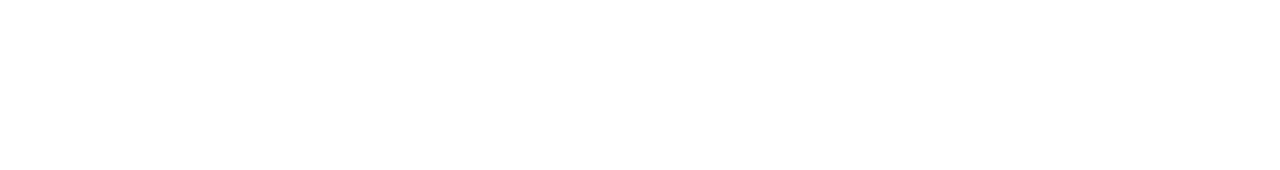
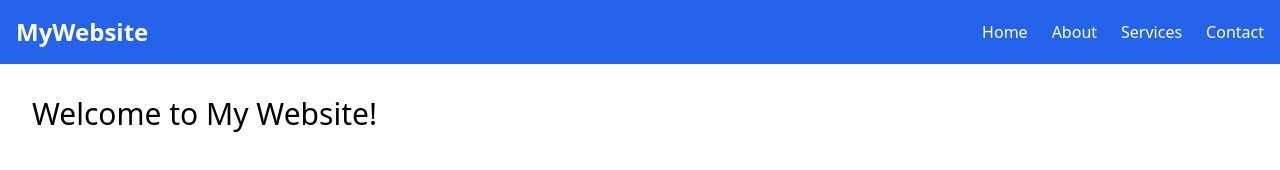
Before and after one commit to adepermana27/portofolio, a plain HTML site: page index.html in a window 1280 px wide. Drawn offline with nearby package versions, Linux system fonts and the light colour scheme.

Commit message:
ex. navbar with tailwind

```diff
--- a/index.html
+++ b/index.html
@@ -4,8 +4,57 @@
     <meta charset="UTF-8">
     <meta name="viewport" content="width=device-width, initial-scale=1.0">
     <title>Ade Portofolio</title>
+    <script src="https://cdn.tailwindcss.com"></script>
 </head>
-<body>
+<body :class="dark:bg-zinc-900">
+    <!-- Navbar -->
+    <nav class="bg-blue-600 p-4">
+        <div class="container mx-auto flex justify-between items-center">
+            <!-- Logo -->
+            <div class="text-white text-2xl font-bold">
+                <a href="#">MyWebsite</a>
+            </div>
 
+            <!-- Menu -->
+            <div class="hidden md:flex space-x-6">
+                <a href="#" class="text-white hover:text-gray-300">Home</a>
+                <a href="#about" class="text-white hover:text-gray-300">About</a>
+                <a href="#services" class="text-white hover:text-gray-300">Services</a>
+                <a href="#contact" class="text-white hover:text-gray-300">Contact</a>
+            </div>
+
+            <!-- Mobile Menu Button -->
+            <div class="md:hidden">
+                <button id="menu-toggle" class="text-white">
+                    <svg class="w-6 h-6" fill="none" stroke="currentColor" viewBox="0 0 24 24" xmlns="http://www.w3.org/2000/svg">
+                        <path stroke-linecap="round" stroke-linejoin="round" stroke-width="2" d="M4 6h16M4 12h16M4 18h16"></path>
+                    </svg>
+                </button>
+            </div>
+        </div>
+
+        <!-- Mobile Menu (Tersembunyi Secara Default) -->
+        <div id="mobile-menu" class="md:hidden hidden bg-blue-600 p-4">
+            <a href="#" class="block text-white py-2">Home</a>
+            <a href="#about" class="block text-white py-2">About</a>
+            <a href="#services" class="block text-white py-2">Services</a>
+            <a href="#contact" class="block text-white py-2">Contact</a>
+        </div>
+    </nav>
+
+    <!-- Konten -->
+    <div class="container mx-auto p-8">
+        <h1 class="text-3xl">Welcome to My Website!</h1>
+    </div>
+
+    <!-- JavaScript untuk Toggle Mobile Menu -->
+    <script>
+        const menuToggle = document.getElementById('menu-toggle');
+        const mobileMenu = document.getElementById('mobile-menu');
+
+        menuToggle.addEventListener('click', () => {
+            mobileMenu.classList.toggle('hidden');
+        });
+    </script>
 </body>
 </html>
```
